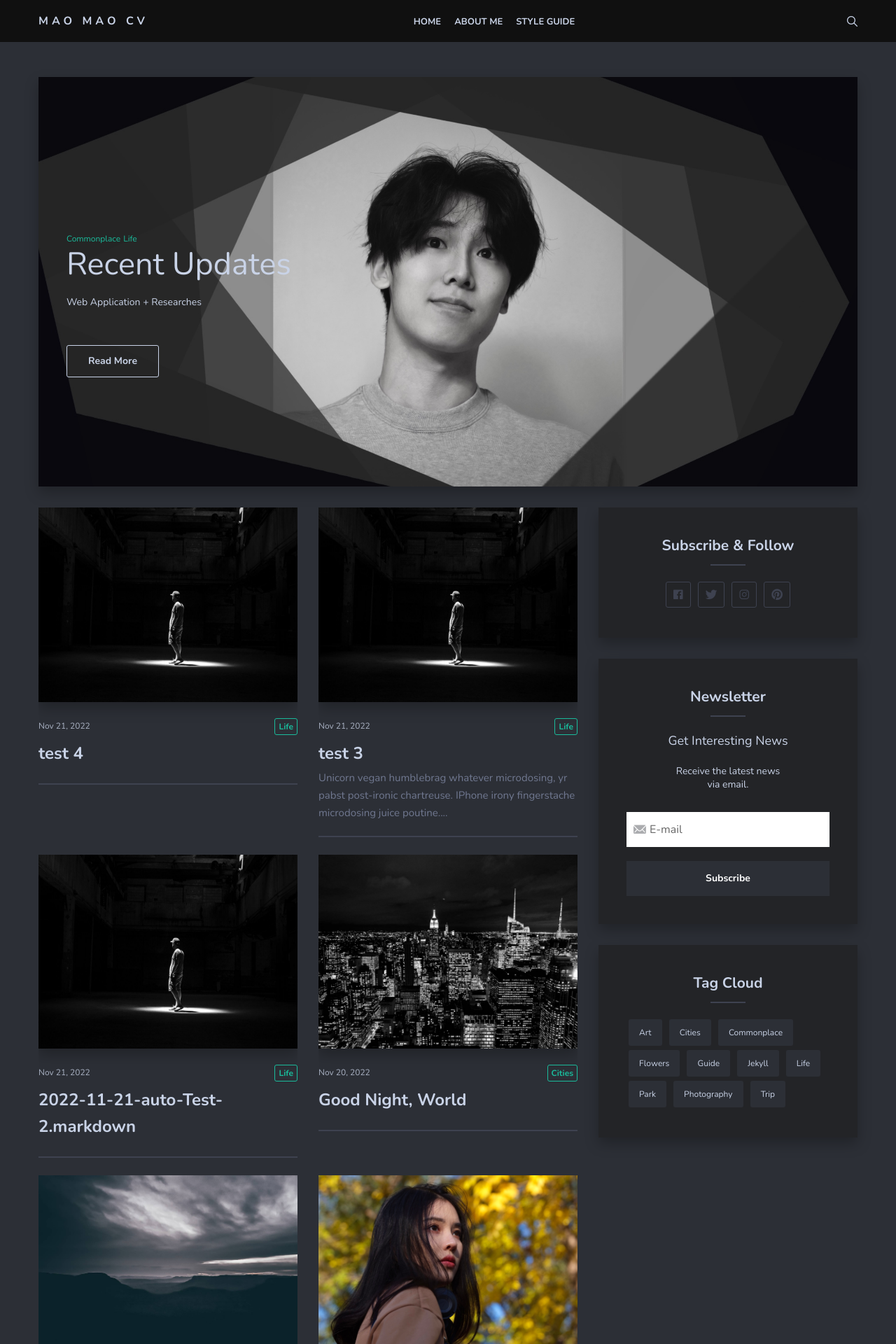
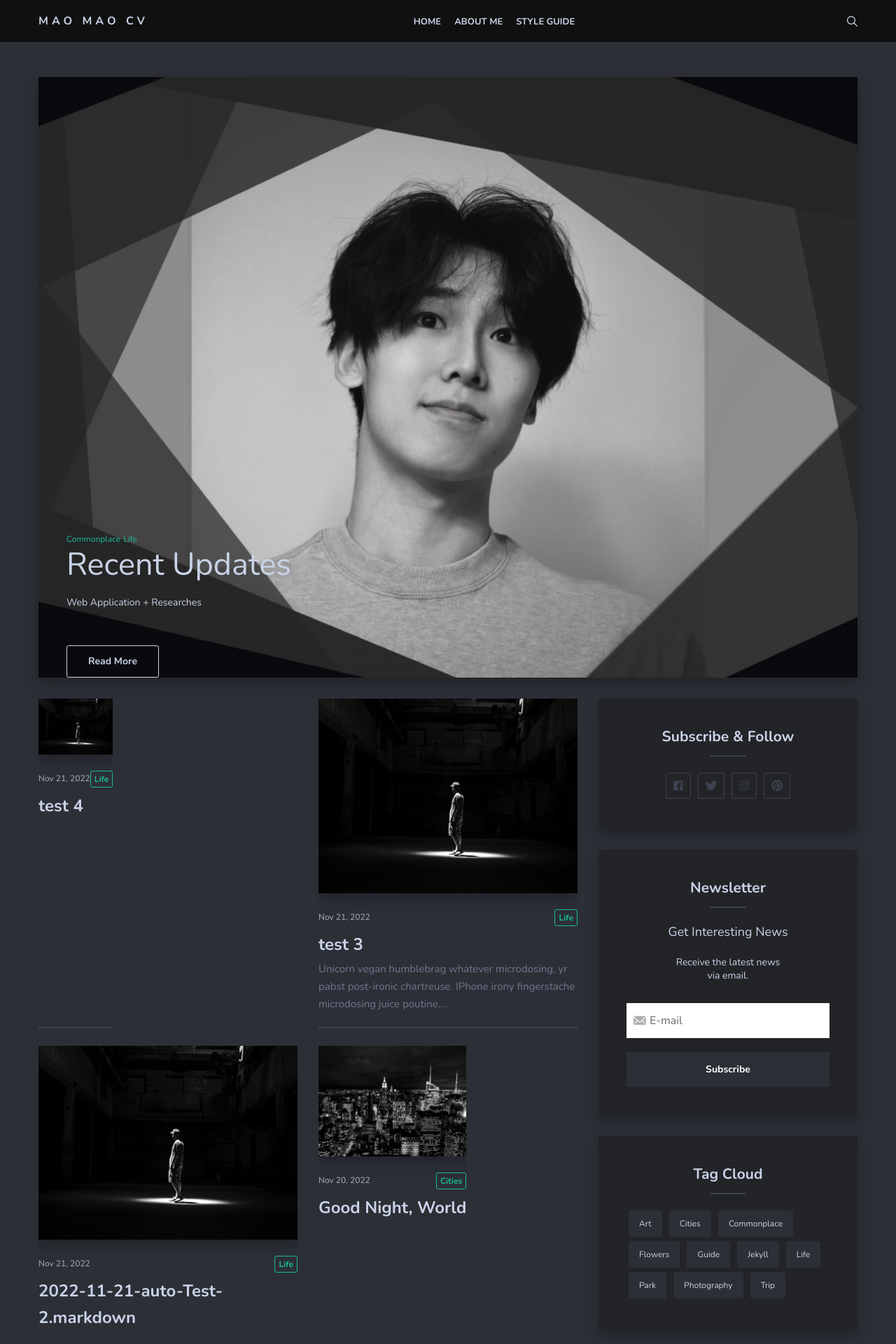
Before and after one commit to MaoMaoCV/maomaocv.github.io, a Jekyll site: the page built from index.html, in a window 1280 px wide. Shown: the top 1920 px of the page at 70% size. Built offline with Jekyll 4.4.1, drawn with Linux system fonts in a browser that asks for light colours; nearby versions of some CDN libraries; the list of posts is cut into pages by our own code.

Commit message:
Update _home.scss
193

```diff
--- a/_sass/4-layouts/_home.scss
+++ b/_sass/4-layouts/_home.scss
@@ -190,7 +190,7 @@
   background: $black;
   .article-image-first {
     position: relative;
-    display: flex;
+    // display: flex;
     align-items: center;
     min-height: 450px;
     background-size: cover;
@@ -250,7 +250,8 @@
 }
 
 .article {
-  /*display: flex;*/
+  // display: flex;
+  display: flex;
   margin-bottom: 25px;
   &:hover {
     .article-image {
```
